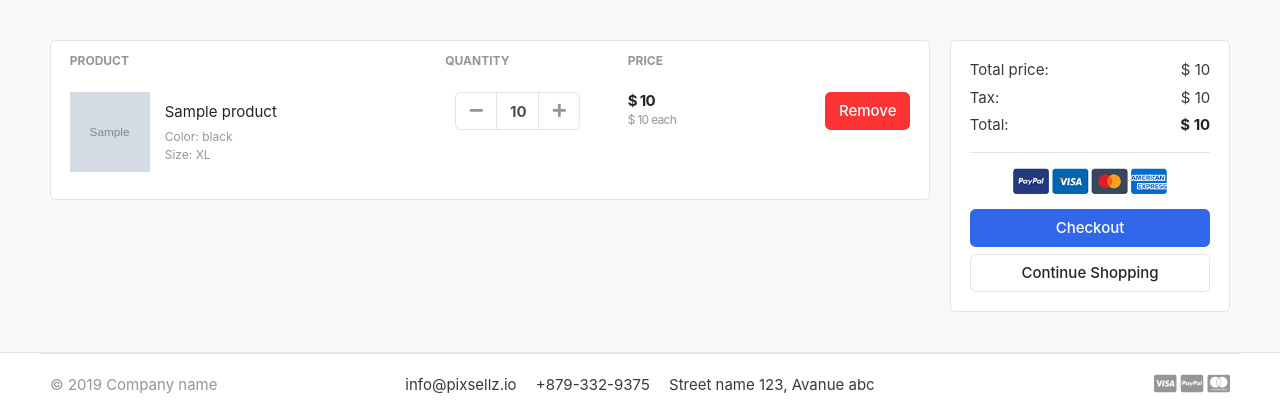
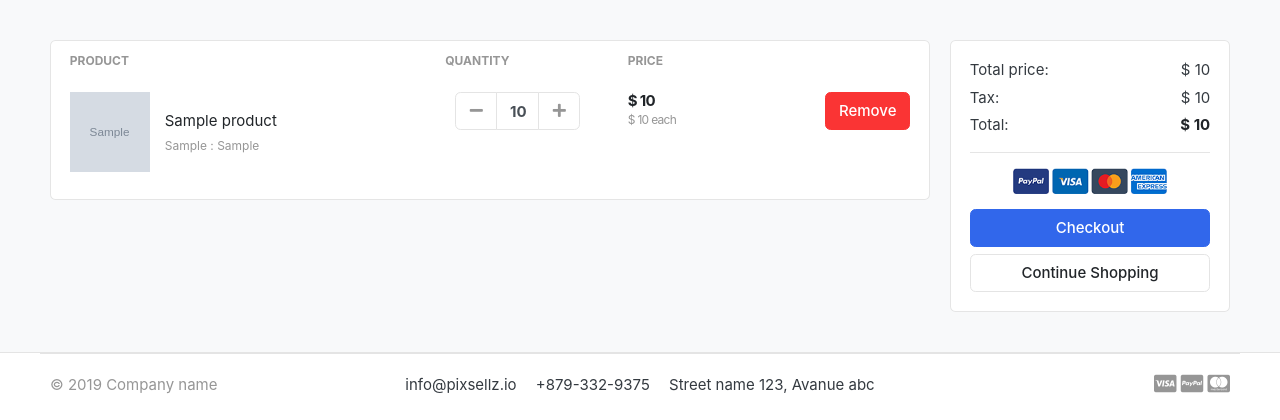
Before and after one commit to codeisinvalid/Django-ecommerce, a Django app: template templates/store/cart.html in a window 1280 px wide. Shown: the part 118-538 px from the top of the page. Run offline with Django 3.2, Linux system fonts and the light colour scheme; the template is opened without the code that fills it: most values are stand-ins (such as "Sample title", 1, 10 or a date in 2020); grey boxes marked "Sample" are stand-in pictures; some libraries are stand-ins or nearby versions; some web fonts are replaced.

Commit message:
variations in cart products

```diff
--- a/templates/store/cart.html
+++ b/templates/store/cart.html
@@ -45,7 +45,16 @@
                 <div class="aside"><img src="{{ cart_item.product.images.url }}" class="img-sm"></div>
                 <figcaption class="info">
                     <a href="{{ cart_item.product.get_url }}" class="title text-dark">{{ cart_item.product.product_name }}</a>
-                    <p class="text-muted small">Color: black <br> Size: XL</p>
+                    <p class="text-muted small">
+                        {% if cart_item.variations.all %}
+                        {% for item in cart_item.variations.all %}
+
+                        {{ item.variation_category | capfirst }} : {{ item.variation_value | capfirst }} <br>
+
+
+                        {% endfor %}
+                        {% endif %}
+                    </p>
                 </figcaption>
             </figure>
         </td>
```
Also changed, not shown: db.sqlite3.
